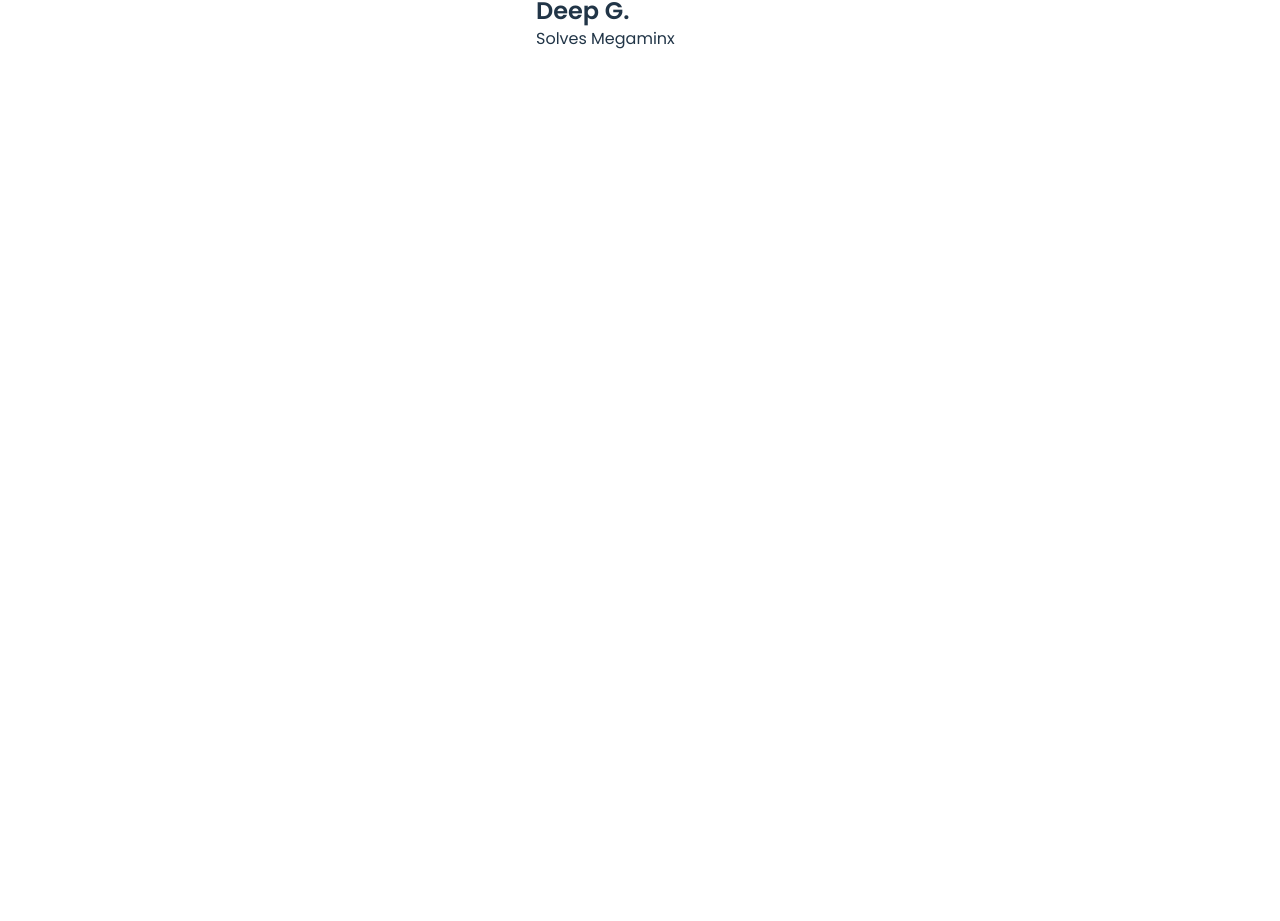
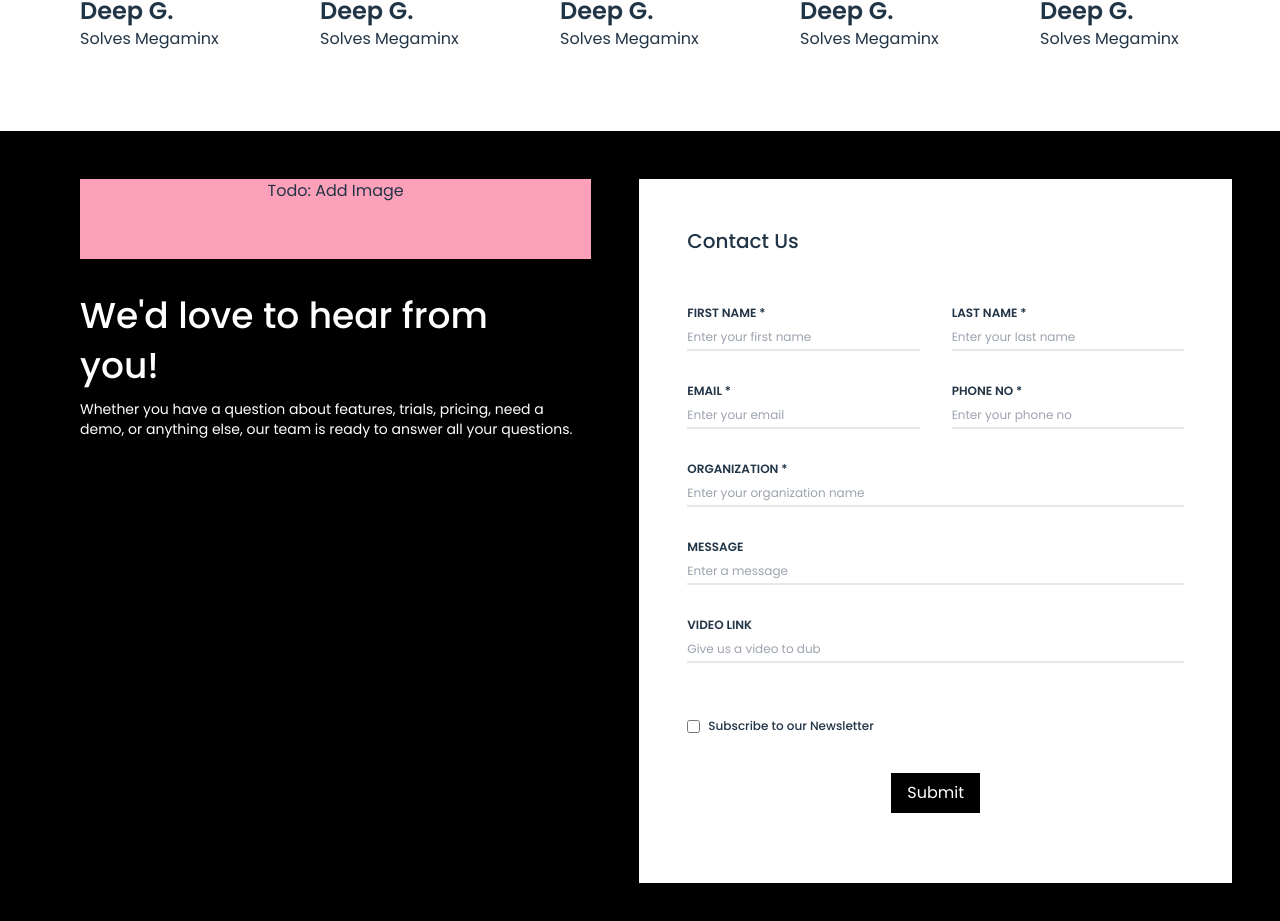
Before and after one commit to yakxaa/yakxa-web, a React (Vite) app: page / in a window 1280 px wide. Shown: the part 2817-3738 px from the top of the page. Before the commit the page ends 2948 px from the top, so only its background shows below. Built offline with nearby package versions, Linux system fonts and the light colour scheme.

Commit message:
add: contact form

```diff
--- a/package.json
+++ b/package.json
@@ -9,6 +9,7 @@
     "preview": "vite preview"
   },
   "dependencies": {
+    "@tailwindcss/forms": "^0.5.3",
     "react": "^18.2.0",
     "react-dom": "^18.2.0"
   },
--- a/src/App.jsx
+++ b/src/App.jsx
@@ -4,6 +4,7 @@
 import AboutSection from "./components/about_section.jsx";
 import About from "./layouts/about";
 import Team from "./layouts/team";
+import Contact from "./layouts/contact";
 
 function App() {
   // const [count, setCount] = useState(0)
@@ -13,6 +14,7 @@
       {/* <h1 className='text-3xl font-bold'>Hello world!</h1> */}
       <About />
       <Team />
+      <Contact />
 
     </div>
   );
--- a/src/components/team_card.jsx
+++ b/src/components/team_card.jsx
@@ -10,7 +10,7 @@
 
 function TeamCard(props){
 	return (
-		<div className="flex flex-col items-start w-52 mx-12">
+		<div className="flex flex-col items-start w-52">
 			<TeamImage />
 
 			<p className="text-left font-semibold text-2xl">Deep G.</p>
--- /dev/null
+++ b/src/components/team_list.jsx
@@ -0,0 +1,20 @@
+import TeamCard from "./team_card";
+
+function TeamList(props){
+	return(
+		<div className="grid grid-cols-5 gap-x-20 w-full overflow-x-auto px-20">
+
+				<TeamCard/>
+
+			<TeamCard/>
+			<TeamCard/>
+			<TeamCard/>
+
+				<TeamCard/>
+
+
+		</div>
+	);
+}
+
+export default TeamList;
--- /dev/null
+++ b/src/layouts/contact.jsx
@@ -0,0 +1,59 @@
+
+function InputField(props){
+	return (
+		<div className="flex flex-col items-start">
+				<label for={props.id} className="font-semibold text-xs mb-1">{props.label.toUpperCase()}</label>
+				<input type="text" className="text-xs border-b-2 focus:outline-0 w-full focus:border-b-2 focus:border-black leading-6" placeholder={props.placeholder} id={props.id}></input>
+		</div>
+	);
+}
+
+
+function Contact(props){
+	return (
+		<div className="bg-black w-full min-h-screen  flex flex-row">
+			<div className="basis-1/2 pl-20 pt-12">
+				<div className="w-full h-20 bg-[#FDA0B9]">
+					<p>Todo: Add Image</p>
+				</div>
+				<p className="text-white text-left text-4xl pt-8 pr-20 font-medium leading-[50px]">We'd love to hear from you!</p>
+				<p className="text-white text-sm text-left pt-2" >Whether you have a question about features, trials, pricing, need a demo, or anything else, our team is ready to answer all your questions.</p>
+
+			</div>
+			<div className="basis-1/2 bg-white m-12 p-12 grid grid-cols-2 grid-rows-[repeat(8,_minmax(0,_1fr))] gap-y-4 gap-x-8">
+				<p className="text-left font-medium text-xl col-start-1 col-end-3">Contact Us</p>
+				<InputField id="firstName" label="First Name *" placeholder="Enter your first name"/>
+				<InputField id="lastName" label="Last Name *" placeholder="Enter your last name"/>
+				<InputField id="email" label="Email *" placeholder="Enter your email"/>
+				<InputField id="phone" label="Phone no *" placeholder="Enter your phone no"/>
+				<div className="col-start-1 col-end-3">
+
+					<InputField id="org" label="organization *" placeholder="Enter your organization name"/>
+				</div>
+
+				<div className="col-start-1 col-end-3">
+
+					<InputField id="msg" label="message" placeholder="Enter a message"/>
+				</div>
+				<div className="col-start-1 col-end-3">
+
+					<InputField id="video" label="Video Link" placeholder="Give us a video to dub"/>
+				</div>
+				<div className="col-start-1 col-end-3 flex flex-rows justify-start items-center">
+						<input type="checkbox" value="newsletter" id="newsletter" className="text-red-600"/>
+						<label for="newsletter" className="text-xs font-medium ml-2">Subscribe to our Newsletter</label>
+				</div>
+				<div className="col-start-1 col-end-3">
+						<input type="submit" value="Submit" className="bg-black text-white py-2 px-4"/>
+				</div>
+
+
+
+
+			</div>
+
+		</div>
+	);
+}
+
+export default Contact;
--- a/src/layouts/team.jsx
+++ b/src/layouts/team.jsx
@@ -1,5 +1,6 @@
 import AboutHeading from "../components/about_heading";
 import TeamCard from "../components/team_card"
+import TeamList from "../components/team_list";
 
 
 
@@ -7,9 +8,8 @@
 	return (
 		<div className="my-20 flex flex-col items-center">
 			<AboutHeading top="meet" bottom="The Team"/>
-
-			<TeamCard/>
-		</div>
+			<TeamList/>
+			</div>
 
 	);
 }
```
Also changed, not shown: 1 other file (tests, documents, lock files or other folders).
